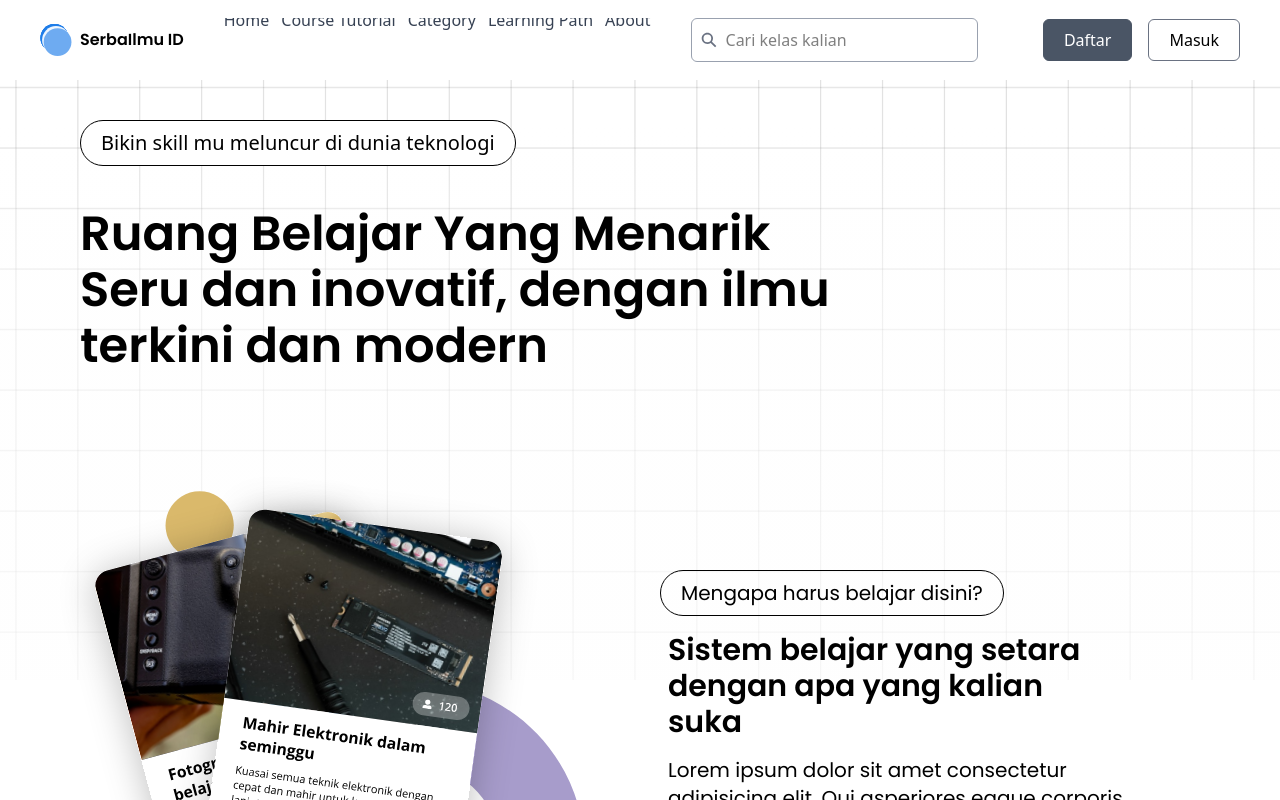
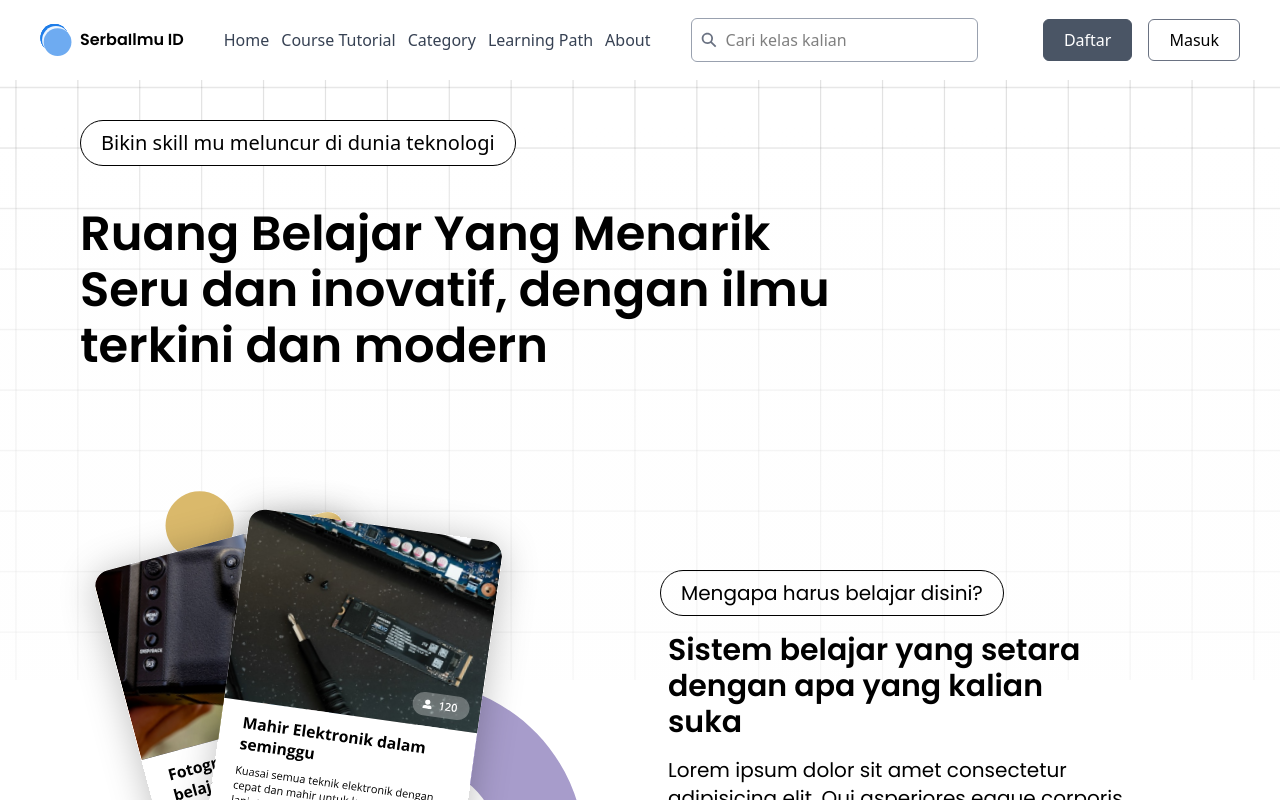
Before and after one commit to yohanesokta/CourseOnline, a React (Vite) app: page / in a window 1280 px wide. Shown: the top 800 px of the page. Built offline with nearby package versions, Linux system fonts and the light colour scheme.

Commit message:
fix: navigation 3

```diff
--- a/src/components/Navigation.tsx
+++ b/src/components/Navigation.tsx
@@ -35,7 +35,7 @@ export const Navigation = () => {
 
 
       <div className={Open ? "nav-open flex flex-col shadow-md h-0 py-0 px-5  overflow-hidden absolute w-full top-18 bg-white xl:top-0 xl:w-auto xl:shadow-none xl:p-0 xl:flex-row xl:h-11 xl:relative" : " h-[290px] nav-open flex flex-col px-5 py-5 shadow-md  overflow-hidden absolute w-full top-18 bg-white xl:top-0 xl:w-auto xl:shadow-none xl:p-0 xl:flex-row xl:h-11 xl:relative "}>
-        <ul className="mt-[-20px] order-2 flex flex-col xl:flex h-full xl:flex-row gap-3 font-medium text-gray-700 text-md  justify-center xl:items-center font-opensans " >
+        <ul className="mt-[-20px] xl:mt-0 order-2 flex flex-col xl:flex h-full xl:flex-row gap-3 font-medium text-gray-700 text-md  justify-center xl:items-center font-opensans " >
           <li>
             <Link className="hover:text-black" to={"/"}>Home</Link>
           </li>
```
